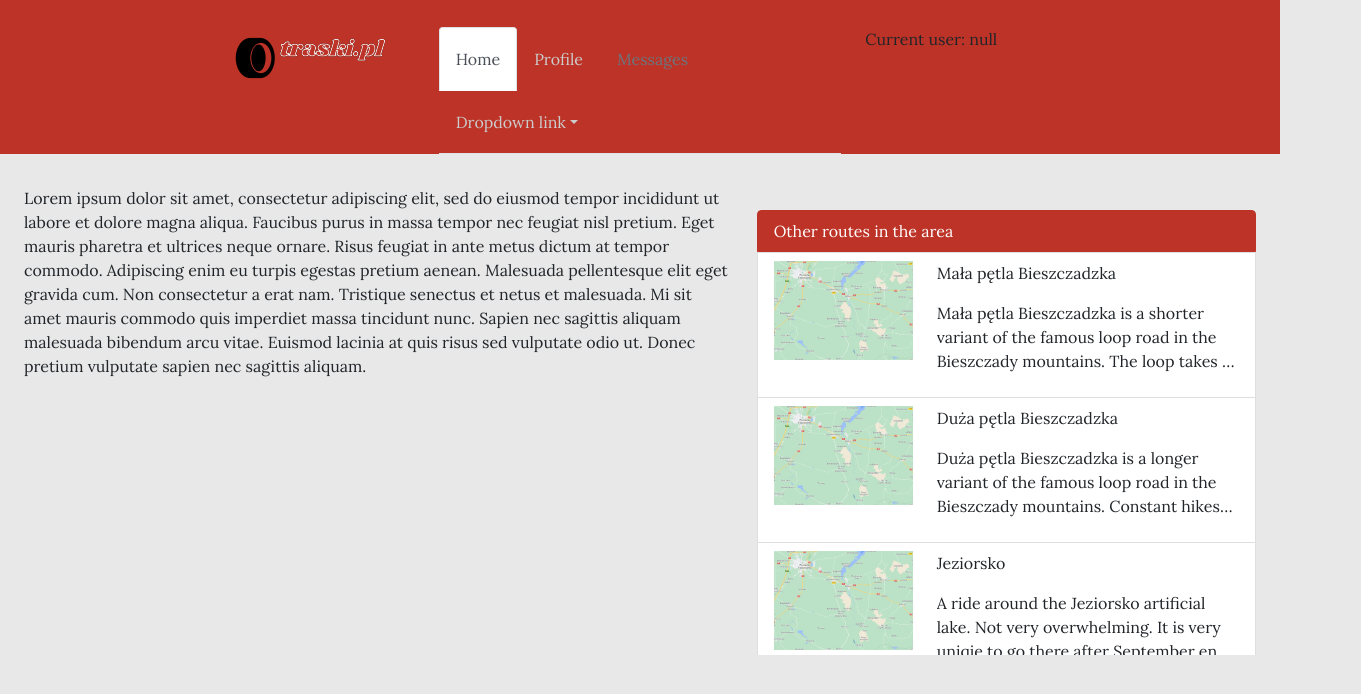
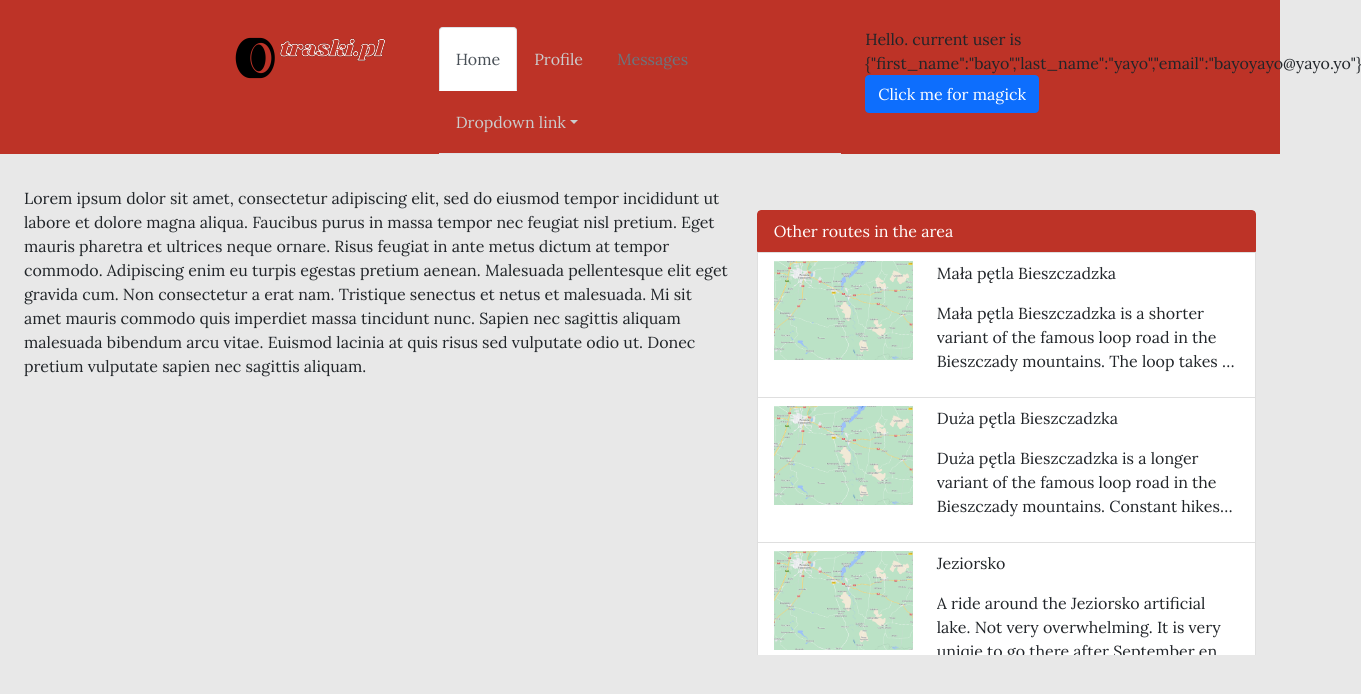
Before and after one commit to grzala/traskipl-frontend, a React (Create React App) app: page / in a window 1280 px wide. Shown: the top 694 px of the page, 1361 px wide, since content can reach past the window. Built offline with nearby package versions, Linux system fonts and the light colour scheme; what react-lorem-ipsum would draw is missing.

Commit message:
try remove .env from commit

```diff
--- a/package.json
+++ b/package.json
@@ -12,6 +12,7 @@
     "@types/node": "^12.20.37",
     "@types/react": "^17.0.37",
     "@types/react-dom": "^17.0.11",
+    "axios": "^0.24.0",
     "bootstrap": "^5.1.3",
     "cors": "^2.8.5",
     "http-proxy-middleware": "^2.0.1",
--- a/src/App.tsx
+++ b/src/App.tsx
@@ -7,8 +7,14 @@ import Homepage from './Pages/Homepage';
 import MotoRoutePage from './Pages/MotoRoutePage';
 import Header from './Pages/Layout/Header';
 import { userContext } from './Contexts/UserContext';
-import { User, currentUserType } from './Types/UserTypes';
+import { UserType, userContextType } from './Types/UserTypes';
 
+
+const sampleUser: UserType = {
+  first_name: "bayo",
+  last_name: "yayo",
+  email: "bayoyayo@yayo.yo"
+}
 
 
 function App() {
@@ -22,8 +28,17 @@ function App() {
     }
   }, [])
 
+  const onLogin = () => {
+    console.log("login")
+  }
 
-  const [currentUser, setCurrentUser] = useState<currentUserType>(null);
+  const onLogout = () => {
+    console.log("loagout")
+  }
+
+  const [currentUser, setCurrentUser] = useState<UserType>(
+    sampleUser
+  );
 
 
 
@@ -31,7 +46,11 @@ function App() {
     <div className="App">
 
 
-      <userContext.Provider value={{user: currentUser}}>
+      <userContext.Provider value={{
+        user: currentUser,
+        login: onLogin,
+        logout: onLogout
+        }}>
 
         <div className="container-fluid" >
           <Header />
--- /dev/null
+++ b/src/Auth/Login.tsx
@@ -0,0 +1,25 @@
+import React, { Fragment } from 'react';
+import { userContext } from '../Contexts/UserContext';
+
+const Login = () => {
+
+    return (
+        <Fragment>
+            <userContext.Consumer>
+                {({user, login, logout}) => (
+                    <Fragment>
+
+                        Hello. current user is { JSON.stringify(user) }
+
+                        <button className="btn btn-primary " onClick={() => login("a@a.a", "bbbbb")}>
+                            Click me for magick
+                        </button>
+
+                    </Fragment>
+                )}
+            </userContext.Consumer>
+        </Fragment>
+    )
+}
+
+export default Login
--- a/src/Contexts/UserContext.tsx
+++ b/src/Contexts/UserContext.tsx
@@ -1,12 +1,11 @@
 import React from 'react';
-import { currentUserType, User } from '../Types/UserTypes';
+import { userContextType } from '../Types/UserTypes';
 
-const sampleUser: User = {
-    first_name: "bayo",
-    last_name: "yayo",
-    email: "bayoyayo@yayo.yo"
-  }
 
-const userContext = React.createContext<{user: currentUserType}>({user: sampleUser});
+const userContext = React.createContext<userContextType>({
+        user: null,
+        login: (email: string, password: string) => {},
+        logout: () => {}
+    });
 
-export { userContext };
+export { userContext }
--- a/src/Pages/Layout/Header.tsx
+++ b/src/Pages/Layout/Header.tsx
@@ -1,4 +1,5 @@
 import React, { Fragment } from "react";
+import Login from "../../Auth/Login";
 import { userContext } from "../../Contexts/UserContext";
 
 import "./Header.scss"
@@ -40,7 +41,7 @@ const Header = () => {
                                     </ul>
                                 </div>
                                 <div className="col-md-2">
-                                    Current user: { JSON.stringify(user) }
+                                    <Login />
                                 </div>
                             </Fragment>
                         )}
```
Also changed, not shown: src/Actions/AuthActions.tsx (added, +19 -0 lines), src/Types/UserTypes.tsx (+10 -3 lines), 1 other file (tests, documents, lock files or other folders).
